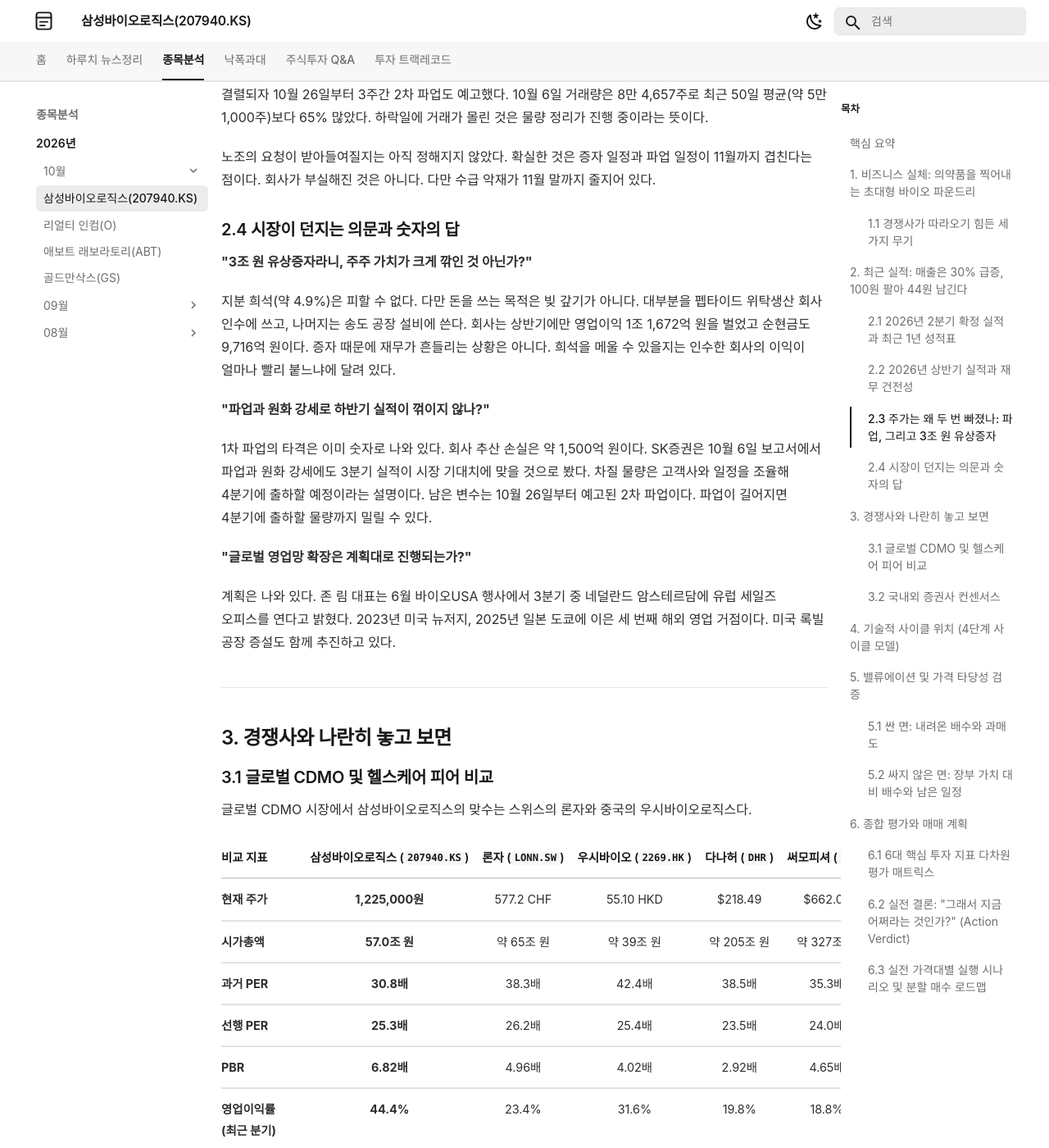
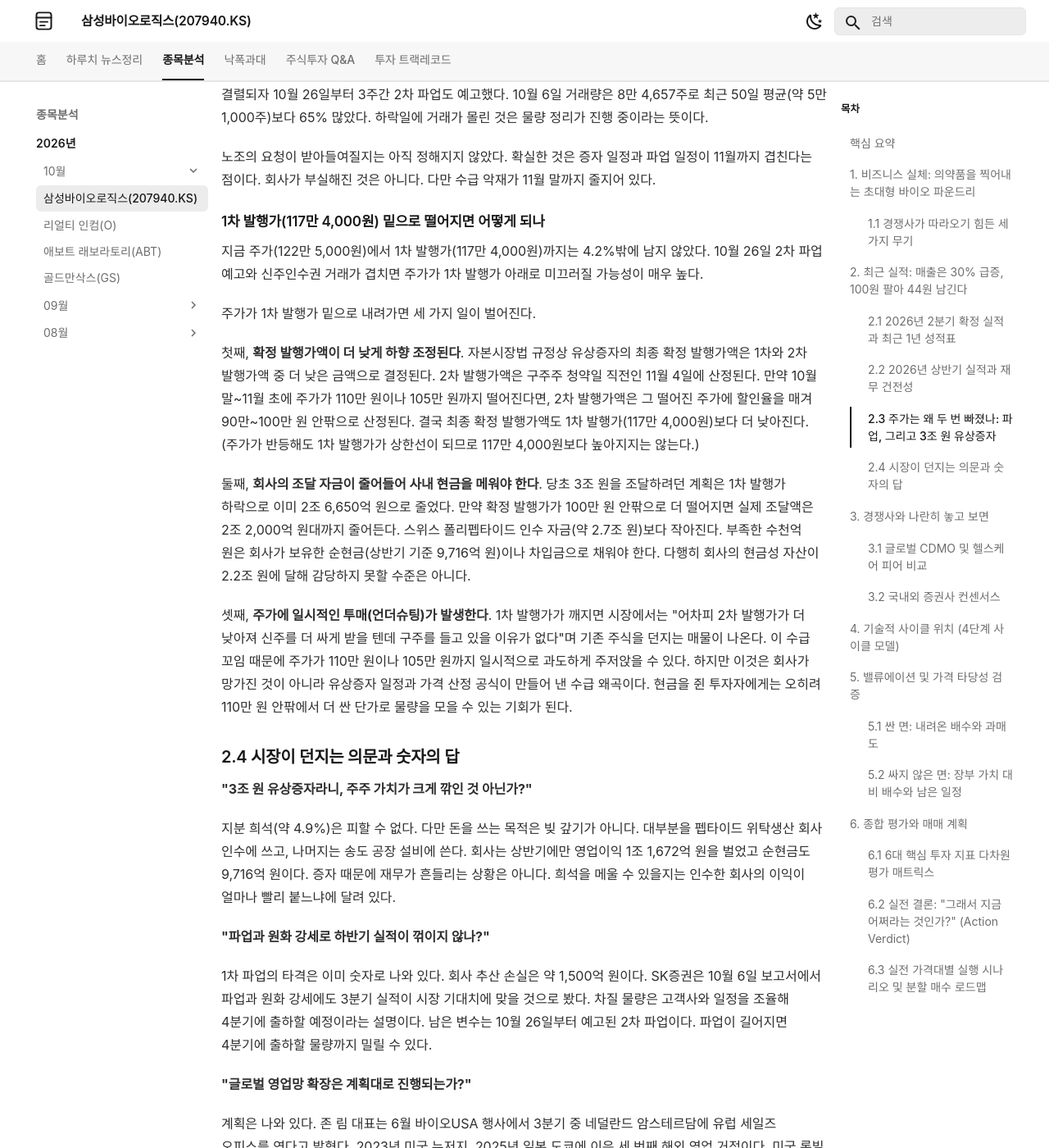
Before and after one commit to ju-sic/ju-sic.github.io, an MkDocs documentation site: the page built from docs/stocks/2026/10/samsung-biologics.md, in a window 1280 px wide and 1400 px high, scrolled down 5132 px. Shown: the whole window at 82% size. Built offline with MkDocs 1.6.1 and Material for MkDocs 9.7.7, drawn with Linux system fonts in a browser that asks for light colours; some web fonts are replaced; a script that is not in the unit is left out; some of the changed text lies outside the part shown.

Commit message:
2026년 10월 8일 삼성바이오로직스 유상증자 발행가 조정 및 수급 분석 보강 배포

```diff
--- a/docs/stocks/2026/10/samsung-biologics.md
+++ b/docs/stocks/2026/10/samsung-biologics.md
@@ -118,6 +118,21 @@
 
 노조의 요청이 받아들여질지는 아직 정해지지 않았다. 확실한 것은 증자 일정과 파업 일정이 11월까지 겹친다는 점이다. 회사가 부실해진 것은 아니다. 다만 수급 악재가 11월 말까지 줄지어 있다.
 
+#### 1차 발행가(117만 4,000원) 밑으로 떨어지면 어떻게 되나
+
+지금 주가(122만 5,000원)에서 1차 발행가(117만 4,000원)까지는 4.2%밖에 남지 않았다. 10월 26일 2차 파업 예고와 신주인수권 거래가 겹치면 주가가 1차 발행가 아래로 미끄러질 가능성이 매우 높다.
+
+주가가 1차 발행가 밑으로 내려가면 세 가지 일이 벌어진다.
+
+첫째, **확정 발행가액이 더 낮게 하향 조정된다**.
+자본시장법 규정상 유상증자의 최종 확정 발행가액은 1차와 2차 발행가액 중 더 낮은 금액으로 결정된다. 2차 발행가액은 구주주 청약일 직전인 11월 4일에 산정된다. 만약 10월 말~11월 초에 주가가 110만 원이나 105만 원까지 떨어진다면, 2차 발행가액은 그 떨어진 주가에 할인율을 매겨 90만~100만 원 안팎으로 산정된다. 결국 최종 확정 발행가액도 1차 발행가(117만 4,000원)보다 더 낮아진다. (주가가 반등해도 1차 발행가가 상한선이 되므로 117만 4,000원보다 높아지지는 않는다.)
+
+둘째, **회사의 조달 자금이 줄어들어 사내 현금을 메워야 한다**.
+당초 3조 원을 조달하려던 계획은 1차 발행가 하락으로 이미 2조 6,650억 원으로 줄었다. 만약 확정 발행가가 100만 원 안팎으로 더 떨어지면 실제 조달액은 2조 2,000억 원대까지 줄어든다. 스위스 폴리펩타이드 인수 자금(약 2.7조 원)보다 작아진다. 부족한 수천억 원은 회사가 보유한 순현금(상반기 기준 9,716억 원)이나 차입금으로 채워야 한다. 다행히 회사의 현금성 자산이 2.2조 원에 달해 감당하지 못할 수준은 아니다.
+
+셋째, **주가에 일시적인 투매(언더슈팅)가 발생한다**.
+1차 발행가가 깨지면 시장에서는 "어차피 2차 발행가가 더 낮아져 신주를 더 싸게 받을 텐데 구주를 들고 있을 이유가 없다"며 기존 주식을 던지는 매물이 나온다. 이 수급 꼬임 때문에 주가가 110만 원이나 105만 원까지 일시적으로 과도하게 주저앉을 수 있다. 하지만 이것은 회사가 망가진 것이 아니라 유상증자 일정과 가격 산정 공식이 만들어 낸 수급 왜곡이다. 현금을 쥔 투자자에게는 오히려 110만 원 안팎에서 더 싼 단가로 물량을 모을 수 있는 기회가 된다.
+
 ### 2.4 시장이 던지는 의문과 숫자의 답
 
 **"3조 원 유상증자라니, 주주 가치가 크게 깎인 것 아닌가?"**
@@ -230,7 +245,7 @@
 
 #### ① 지금 살 때인가? ➔ **"선발대만 보낸다. 본대는 더 빠질 때 들어간다."**
 * **이유**: 고점 대비 38% 빠졌고, 선행 PER은 41배에서 25배로 내려왔다. 손익비와 가격 매력이 생긴 구간이다. 하락 원인인 1차 파업, 수주 둔화, 유상증자는 실적을 무너뜨린 악재가 아니다. 2분기 매출과 영업이익은 오히려 늘었다. 바닥 확인을 기다리지 않고 계획 물량의 일부를 먼저 담는다.
-* **지금 할 일**: 현재가(122만 원대)에서 선발대(12.5%)만 넣는다. 2차 파업과 신주 상장 전후로 추가 하락이 나오면 보유분만큼 더 사서 평균 단가를 낮춘다.
+* **지금 할 일**: 현재가(122만 원대)에서 선발대(12.5%)만 가볍게 넣는다. 매일 음봉으로 내리꽂히는 칼날이 부담스럽다면, 1차 발행가(117만 4,000원) 아래로 밀려 110만~115만 원대에서 첫 브레이크(지지 캔들)가 걸리는 것을 확인한 뒤 1차를 시작해도 무방하다. 10월 말 2차 파업과 11월 신주 상장 전후로 추가 하락이 나올 때마다 보유분만큼 더 사서 평균 단가를 낮춘다.
 
 #### ② 누가 사고, 누가 사면 안 되나
 * **❌ 사지 마라**: 한두 주 만에 30~50% 급등을 기대하는 사람, 신주 상장 물량 때문에 몇 달간 횡보하는 것을 참지 못하는 단기 트레이더.
```
